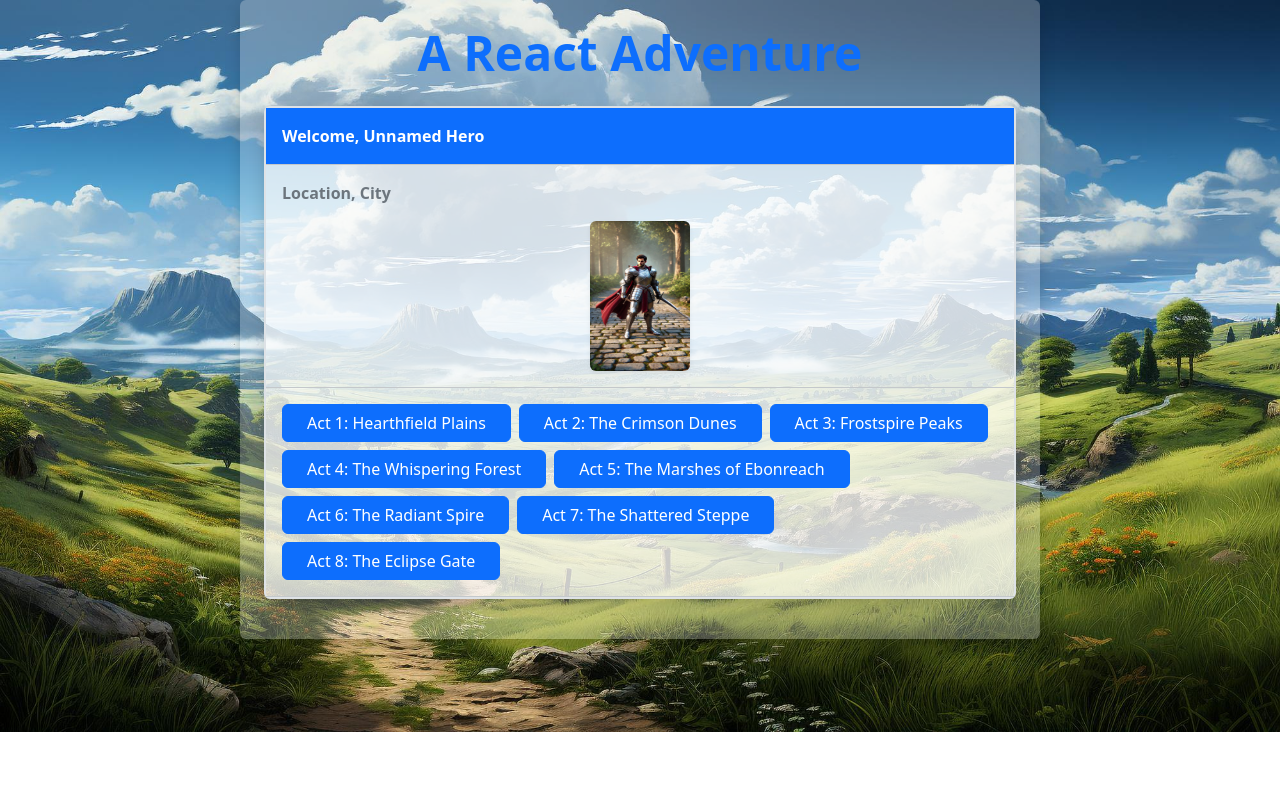
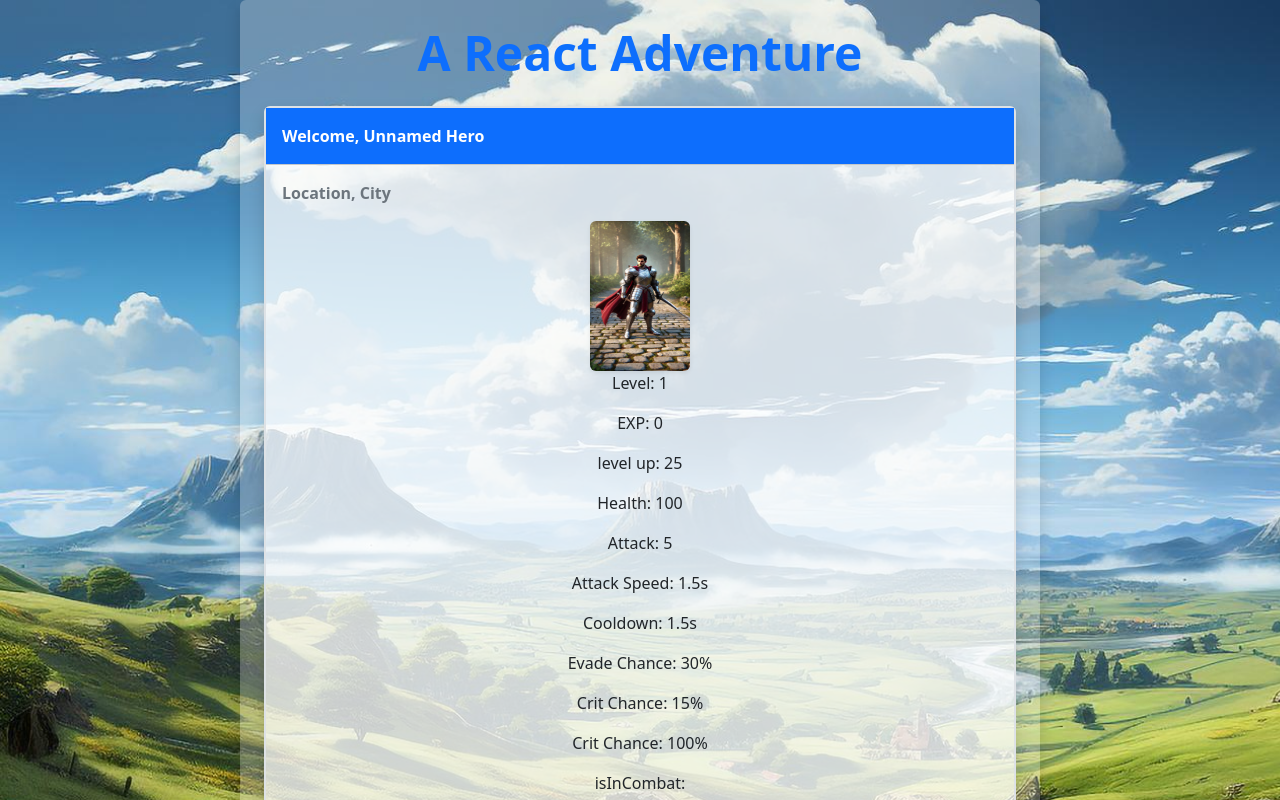
Before and after one commit to LevelUpTutorial/react-adventure, a React (Vite) app: page / in a window 1280 px wide. Both pictures are taken after a click on the button "Start New Adventure". Shown: the top 800 px of the page. Built offline with nearby package versions, Linux system fonts and the light colour scheme.

Commit message:
Debug Hero Stats in Town

```diff
--- a/src/Game.jsx
+++ b/src/Game.jsx
@@ -99,6 +99,19 @@ function Game({ heroName, gender, isGameRunning }) {
                 className="hero-image img-fluid rounded shadow-sm"
                 style={{ width: "100px", height: "150px" }}
               />
+              <p>Level: {gameState.hero.level}</p>
+              <p>EXP: {gameState.hero.xp}</p>
+              <p>level up: {gameState.hero.xp_to_levelup}</p>
+              <p>Health: {gameState.hero.health}</p>
+              <p>Attack: {gameState.hero.attack}</p>
+              <p>Attack Speed: {gameState.hero.attack_speed / 1000}s</p>
+              <p>Cooldown: {gameState.hero.attack_cooldown / 1000}s</p>
+              <p>Evade Chance: {gameState.hero.evade_chance}%</p>
+              <p>Crit Chance: {gameState.hero.crit_chance}%</p>
+              <p>Crit Chance: {gameState.hero.crit_damage}%</p>
+              <p>isInCombat: {gameState.hero.isInCombat}</p>
+              <p>isInDialog: {gameState.hero.isInDialog}</p>
+              <p>Last Combat Event: {gameState.hero.last_combat_event}</p>
             </div>
           </div>
 
```
